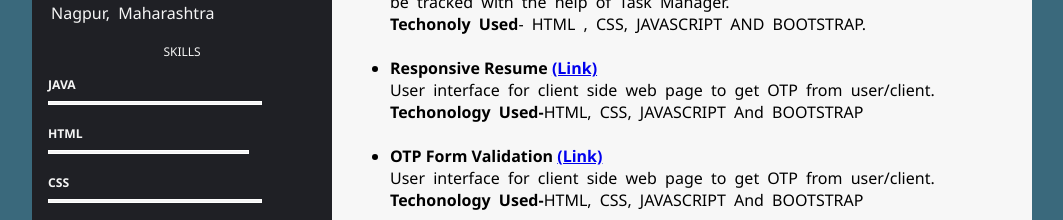
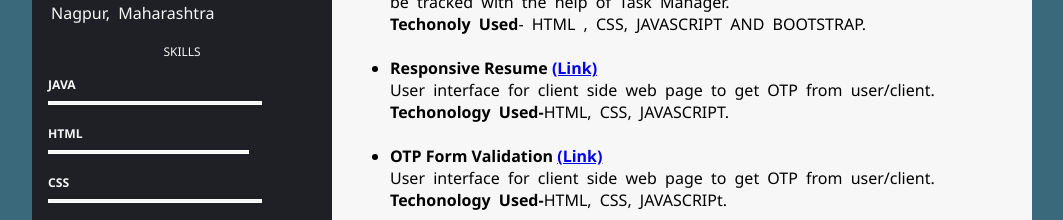
Before and after one commit to JitendraChoudhary20/Responsive-Resume-using-CSS-Grid---Input-type-reset-Readonly-Disabled-Element---csneyozcpfr0, a plain HTML site: page index.html in a window 1280 px wide. Shown: the part 543-763 px from the top of the page, without its empty margins (32-1095 px from the left). Drawn offline with Linux system fonts and the light colour scheme.

```diff
--- a/index.html
+++ b/index.html
@@ -119,7 +119,7 @@
                                 <a href="https://jitendrachoudhary20.github.io/ResponsiveResume/" target="_blank">(Link)</a>
                             </h4>
                             <p>User interface for client side web page to get OTP from user/client.</p>
-                            <p><b>Techonology Used-</b>HTML, CSS, JAVASCRIPT And BOOTSTRAP</p>
+                            <p><b>Techonology Used-</b>HTML, CSS, JAVASCRIPT.</p>
                             <br>
                         </li>
                         <li>
@@ -127,7 +127,7 @@
                                 <a href="https://jitendrachoudhary20.github.io/OTP-project1/" target="_blank">(Link)</a>
                             </h4>
                             <p>User interface for client side web page to get OTP from user/client.</p>
-                            <p><b>Techonology Used-</b>HTML, CSS, JAVASCRIPT And BOOTSTRAP</p>
+                            <p><b>Techonology Used-</b>HTML, CSS, JAVASCRIPt.</p>
                             <br>
                         </li>
                     </ul>
```
